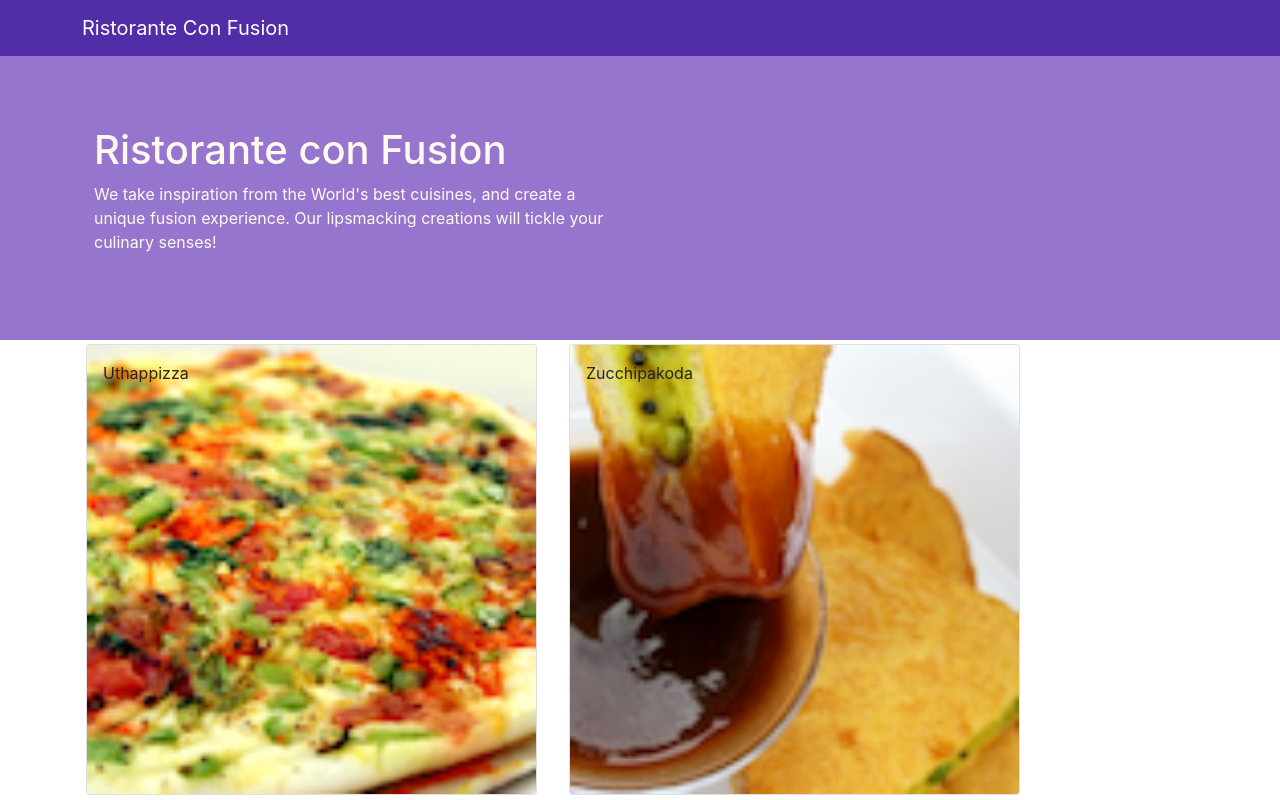
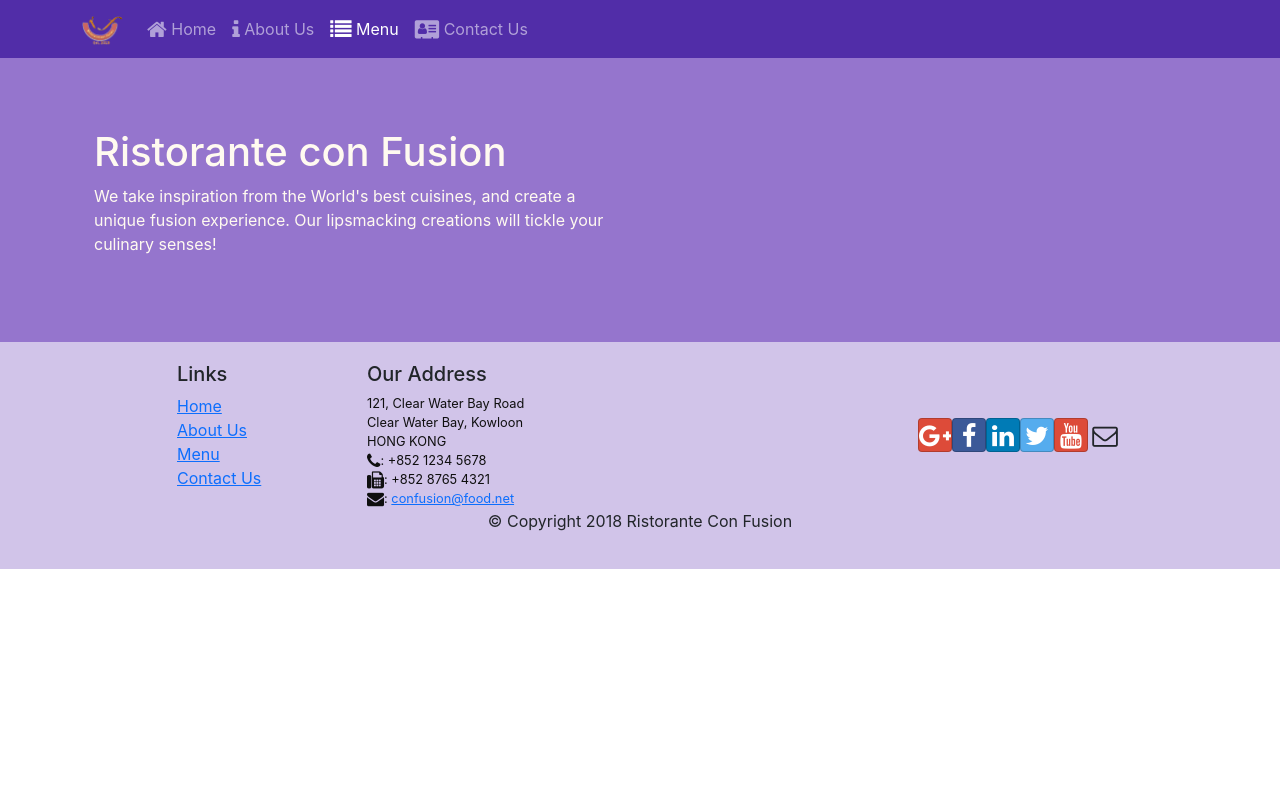
Before and after one commit to TheApurvJindal/Reastaurant-website, a React (Create React App) app: page /menu in a window 1280 px wide. Shown: the top 800 px of the page. Built offline with nearby package versions, Linux system fonts and the light colour scheme.

Commit message:
React Router

```diff
--- a/package.json
+++ b/package.json
@@ -11,6 +11,7 @@
     "font-awesome": "4.7.0",
     "react": "^17.0.2",
     "react-dom": "^17.0.2",
+    "react-router-dom": "4.2.2",
     "react-scripts": "4.0.3",
     "reactstrap": "^8.10.0",
     "web-vitals": "^1.0.1"
--- a/src/App.js
+++ b/src/App.js
@@ -1,6 +1,7 @@
 
 import React, { Component } from 'react';
 import './App.css';
+import { BrowserRouter } from 'react-router-dom';
 
 
 import Main from './components/MainComponent';
@@ -9,9 +10,11 @@
 
   render() {
     return (
-      <div>
-        <Main />
-      </div>
+      <BrowserRouter>
+        <div className="App">
+          <Main />
+        </div>
+      </BrowserRouter>
     );
   }
 }
--- a/src/components/FooterComponent.js
+++ b/src/components/FooterComponent.js
@@ -1,4 +1,5 @@
 import React from 'react';
+import { Link } from 'react-router-dom';
 
 function Footer(props) {
     return(
@@ -8,10 +9,10 @@
                 <div className="col-4 offset-1 col-sm-2">
                     <h5>Links</h5>
                     <ul className="list-unstyled">
-                        <li><a href="#">Home</a></li>
-                        <li><a href="#">About</a></li>
-                        <li><a href="#">Menu</a></li>
-                        <li><a href="contactus.html">Contact</a></li>
+                    <li><Link to='/home'>Home</Link></li>
+                        <li><Link to='/aboutus'>About Us</Link></li>
+                        <li><Link to='/menu'>Menu</Link></li>
+                        <li><Link to='/contactus'>Contact Us</Link></li>
                     </ul>
                 </div>
                 <div className="col-7 col-sm-5">
--- a/src/components/HeaderComponent.js
+++ b/src/components/HeaderComponent.js
@@ -1,13 +1,49 @@
-import React, { Component } from 'react';
-import { Navbar, NavbarBrand, Jumbotron } from 'reactstrap';
+import { Nav, Navbar, NavbarBrand, NavbarToggler, Collapse, NavItem, Jumbotron } from 'reactstrap';
+import { NavLink } from 'react-router-dom';
+import React, {Component} from "react";
+
+
+
 
 class Header extends Component {
+    constructor(props) {
+        super(props);
+
+        this.toggleNav = this.toggleNav.bind(this);
+        this.state = {
+          isNavOpen: false
+        };
+      }
+
+      toggleNav() {
+        this.setState({
+          isNavOpen: !this.state.isNavOpen
+        });
+      }
+
     render() {
         return(
-    <React.Fragment>
-      <Navbar dark>
+            <div>
+                <Navbar dark expand="md">
                     <div className="container">
-            <NavbarBrand href="/">Ristorante Con Fusion</NavbarBrand>
+                        <NavbarToggler onClick={this.toggleNav} />
+                        <NavbarBrand className="mr-auto" href="/"><img src='assets/images/logo.png' height="30" width="41" alt='Ristorante Con Fusion' /></NavbarBrand>
+                        <Collapse isOpen={this.state.isNavOpen} navbar>
+                            <Nav navbar>
+                            <NavItem>
+                                <NavLink className="nav-link"  to='/home'><span className="fa fa-home fa-lg"></span> Home</NavLink>
+                            </NavItem>
+                            <NavItem>
+                                <NavLink className="nav-link" to='/aboutus'><span className="fa fa-info fa-lg"></span> About Us</NavLink>
+                            </NavItem>
+                            <NavItem>
+                                <NavLink className="nav-link"  to='/menu'><span className="fa fa-list fa-lg"></span> Menu</NavLink>
+                            </NavItem>
+                            <NavItem>
+                                <NavLink className="nav-link" to='/contactus'><span className="fa fa-address-card fa-lg"></span> Contact Us</NavLink>
+                            </NavItem>
+                            </Nav>
+                        </Collapse>
                     </div>
                 </Navbar>
                 <Jumbotron>
@@ -20,7 +56,7 @@
                         </div>
                     </div>
                 </Jumbotron>
-    </React.Fragment>
+            </div>
         );
     }
 }
--- /dev/null
+++ b/src/components/HomeComponent.js
@@ -0,0 +1,12 @@
+import { Nav, Navbar, NavbarBrand, NavbarToggler, Collapse, NavItem, Jumbotron } from 'reactstrap';
+import { NavLink } from 'react-router-dom';
+
+function Home(props){
+    return(
+        <div className="container">
+        <h4>Home</h4>
+      </div>
+    )
+}
+
+export default Home;
--- a/src/components/MainComponent.js
+++ b/src/components/MainComponent.js
@@ -1,10 +1,12 @@
 import React, { Component } from 'react';
-import { Navbar, NavbarBrand } from 'reactstrap';
+import { Form, Navbar, NavbarBrand } from 'reactstrap';
+import Home from './HomeComponent';
 import Menu from './MenuComponent';
 import Header from './HeaderComponent';
 import Footer from './FooterComponent';
 import DishDetail from './DishdetailComponent';
 import { DISHES } from '../shared/dishes';
+import { Switch, Route, Redirect } from 'react-router-dom';
 
 class Main extends Component {
   constructor(props) {
@@ -13,23 +15,25 @@
 
     this.state = {
       dishes: DISHES,
-      selectedDish: null
-
     };
   }
 
-  onDishSelect(dishId){
-    this.setState({
-        selectedDish: dishId
-    });
-}
+  render(){
 
-  render() {
+    const HomePage = () => {
+      return(
+          <Home
+          />
+      );
+    }
     return (
       <div>
         <Header />
-        <Menu dishes={this.state.dishes} onClick={(dishId) => this.onDishSelect(dishId)} />
-        <DishDetail dish={this.state.dishes.filter((dish) => dish.id === this.state.selectedDish)[0]} />
+        <Switch>
+          <Route path="/home" component={HomePage}> </Route>
+          <Route path="/menu" component={() => <Menu dishes={this.state.dishes} />}> </Route>
+          <Redirect to="/home"></Redirect>
+        </Switch>
         <Footer />
       </div>
     );
```
Also changed, not shown: 1 other file (tests, documents, lock files or other folders). Lines whose indentation alone changed are shown as unchanged.
